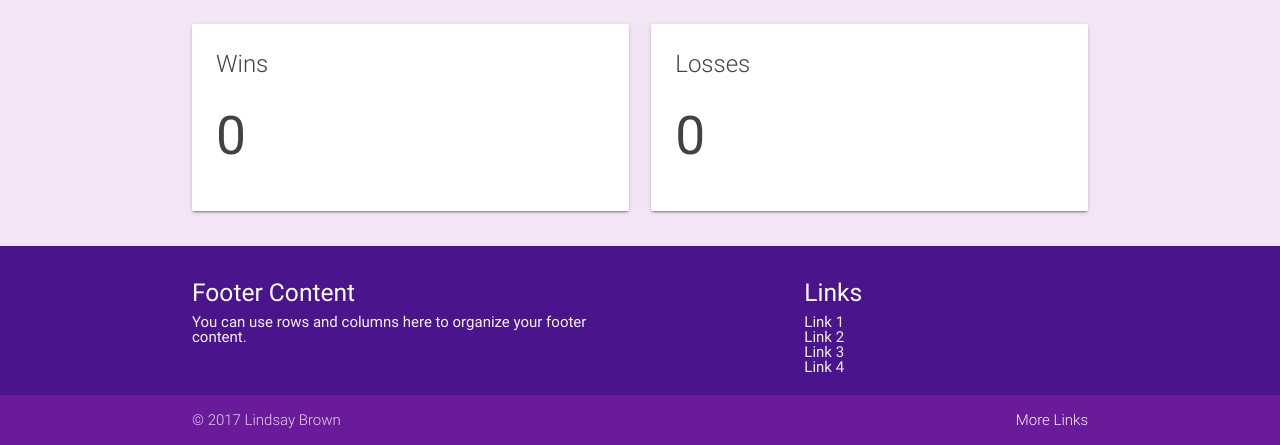
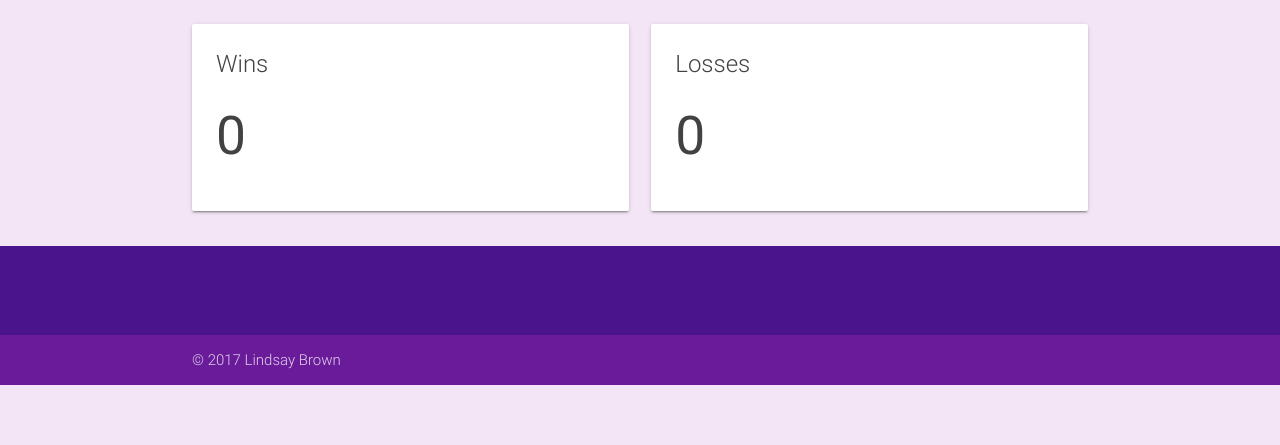
Before and after one commit to lindsayluwho/week-4-game, a plain HTML site: page index.html in a window 1280 px wide. Shown: the part 822-1267 px from the top of the page. After the commit the page ends 1207 px from the top, so only its background shows below. Drawn offline with nearby package versions, Linux system fonts and the light colour scheme.

Commit message:
remove dummy footer text

```diff
--- a/index.html
+++ b/index.html
@@ -88,24 +88,17 @@
         <div class="container">
             <div class="row">
                 <div class="col l6 s12">
-                    <h5 class="white-text">Footer Content</h5>
-                    <p class="grey-text text-lighten-4">You can use rows and columns here to organize your footer content.</p>
+                    <h5 class="white-text">&nbsp;</h5>
                 </div>
                 <div class="col l4 offset-l2 s12">
-                    <h5 class="white-text">Links</h5>
-                    <ul>
-                        <li><a class="grey-text text-lighten-3" href="#!">Link 1</a></li>
-                        <li><a class="grey-text text-lighten-3" href="#!">Link 2</a></li>
-                        <li><a class="grey-text text-lighten-3" href="#!">Link 3</a></li>
-                        <li><a class="grey-text text-lighten-3" href="#!">Link 4</a></li>
-                    </ul>
+
                 </div>
             </div>
         </div>
         <div class="footer-copyright purple darken-3">
             <div class="container">
                 © 2017 Lindsay Brown
-                <a class="grey-text text-lighten-4 right" href="#!">More Links</a>
+
             </div>
         </div>
     </footer>
```
